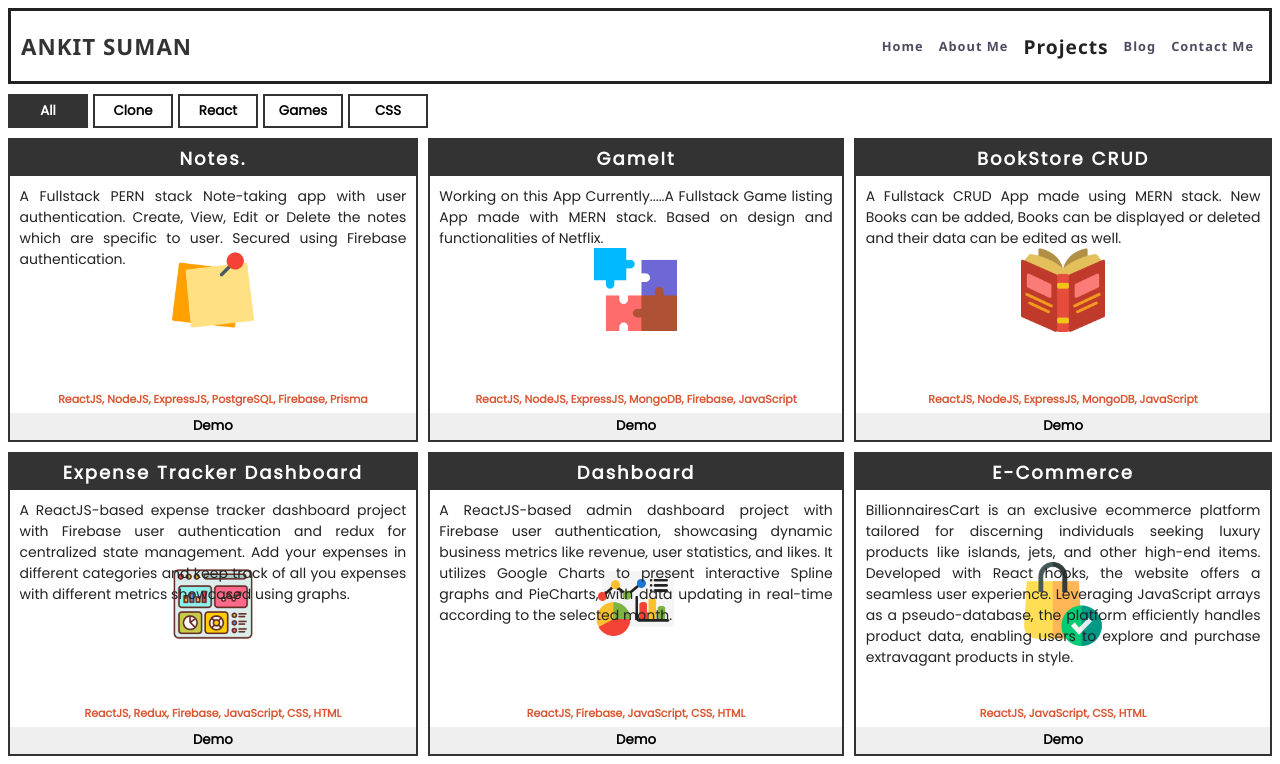
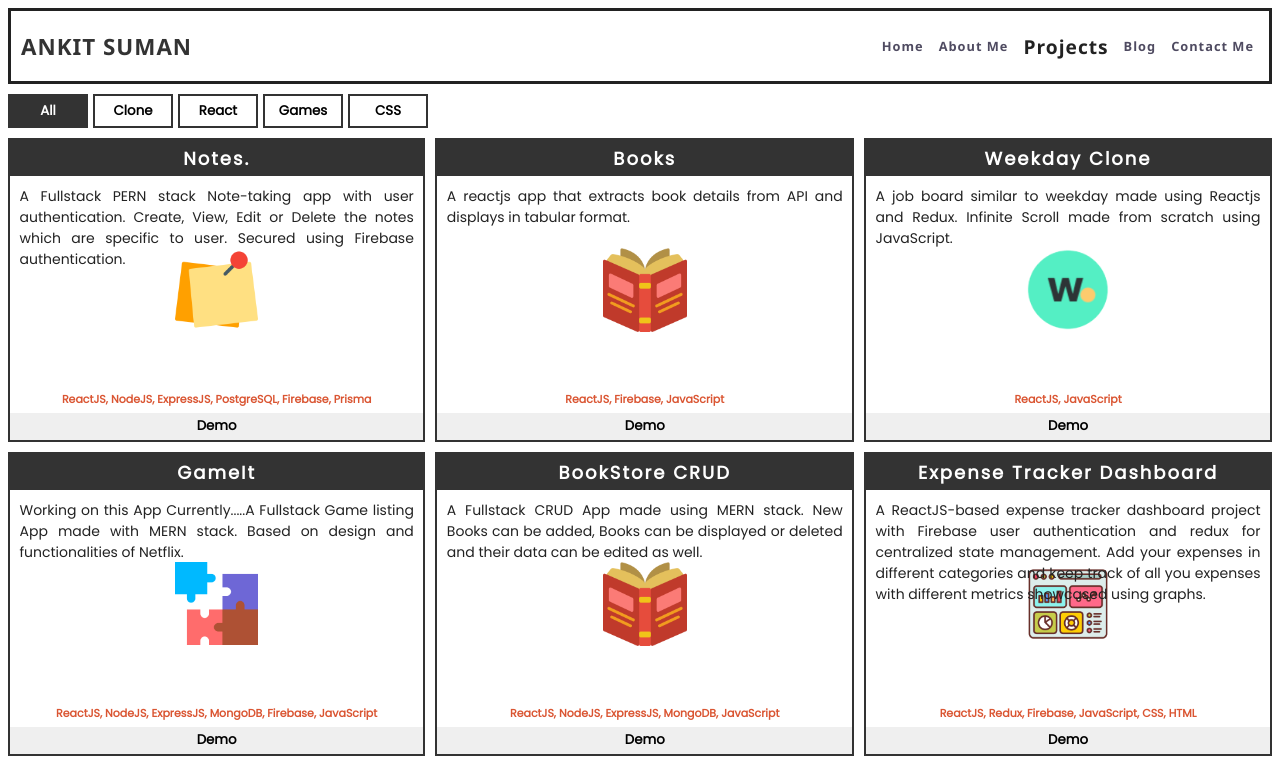
Before and after one commit to ankit-suman-07/new-portfolio, a React (Create React App) app: page /projects in a window 1280 px wide. Shown: the top 764 px of the page. Built offline with nearby package versions, Linux system fonts and the light colour scheme.

Commit message:
projects added

```diff
--- a/src/helper/ProjectList.js
+++ b/src/helper/ProjectList.js
@@ -18,6 +18,7 @@ import Tracker from "../assets/finance.png";
 import Snake from "../assets/cobra.png";
 import Hops from "../assets/hero.png";
 import Bored from "../assets/sleeping.png";
+import Job from "../assets/job.png";
 
 export const ProjectList = [
   {
@@ -28,6 +29,23 @@ export const ProjectList = [
     background: Notes,
     description: "A Fullstack PERN stack Note-taking app with user authentication. Create, View, Edit or Delete the notes which are specific to user. Secured using Firebase authentication.",
   },
+  {
+    name: "Books",
+    skills: "ReactJS, Firebase, JavaScript",
+    url: "https://books-dashboard.vercel.app/",
+    tag: ["featured", "all", "react"],
+    background: BookStore,
+    description: "A reactjs app that extracts book details from API and displays in tabular format.",
+  },
+  {
+    name: "Weekday Clone",
+    skills: "ReactJS, JavaScript",
+    url: "https://weekday-jobs-liart.vercel.app/",
+    tag: ["all", "react"],
+    background: Job,
+    description: "A job board similar to weekday made using Reactjs and Redux. Infinite Scroll made from scratch using JavaScript.",
+  },
+
   {
     name: "GameIt",
     skills: "ReactJS, NodeJS, ExpressJS, MongoDB, Firebase, JavaScript",
@@ -48,7 +66,7 @@ export const ProjectList = [
     name: "Expense Tracker Dashboard",
     skills: "ReactJS, Redux, Firebase, JavaScript, CSS, HTML",
     url: "https://tracker-reactjs.netlify.app/",
-    tag: ["featured", "all", "react"],
+    tag: ["all", "react"],
     background: ExpTrackDash,
     description: "A ReactJS-based expense tracker dashboard project with Firebase user authentication and redux for centralized state management. Add your expenses in different categories and keep track of all you expenses with different metrics showcased using graphs.",
   },
```
Also changed, not shown: src/assets/job.png (added).
